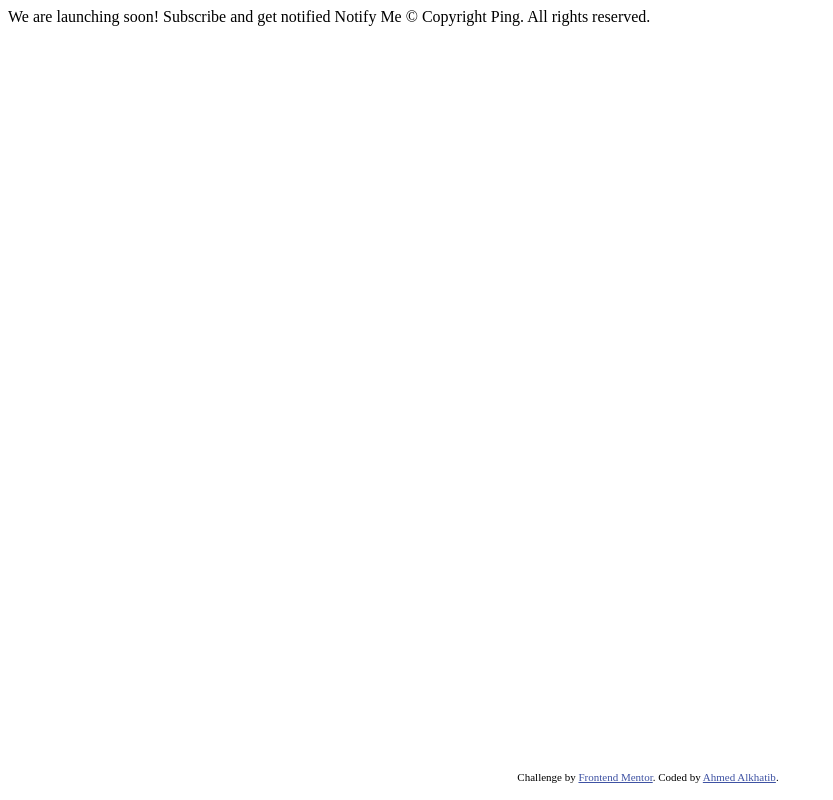
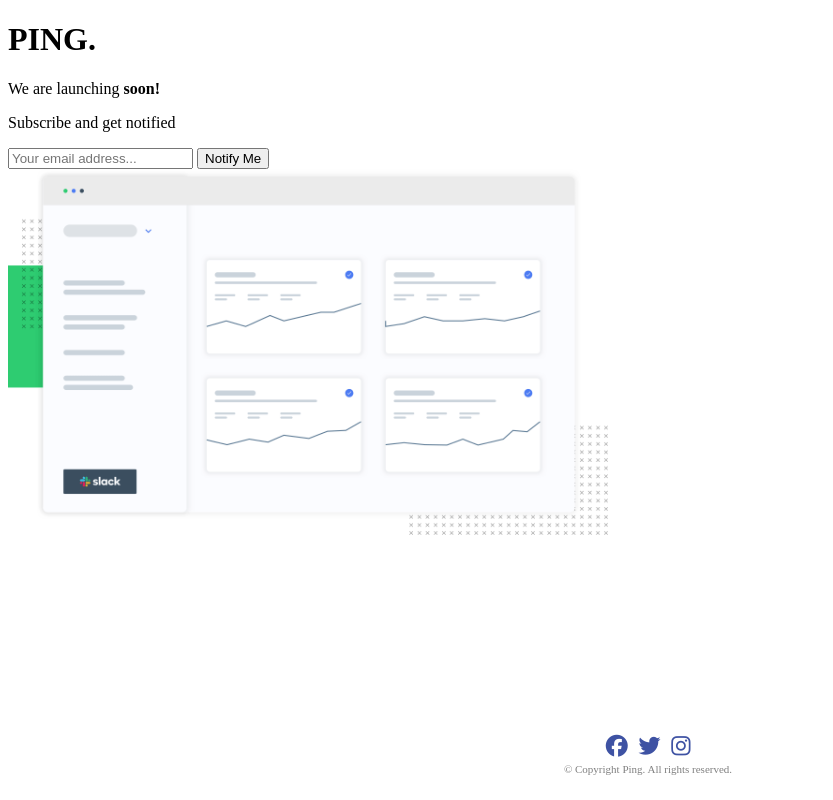
Before and after one commit to AhmedAlkh/ping-coming-soon, a plain HTML site: page index.html in a window 1280 px wide. Shown: the whole page, without its empty margins (0-833 px from the left). Drawn offline with Linux system fonts and the light colour scheme.

Commit message:
set up basic html structure, elements need to be styled and positioned

```diff
--- a/index.html
+++ b/index.html
@@ -4,6 +4,8 @@
   <meta charset="UTF-8">
   <meta name="viewport" content="width=device-width, initial-scale=1.0"> <!-- displays site properly based on user's device -->
   <link rel="icon" type="image/png" sizes="32x32" href="./images/favicon-32x32.png">
+  <!-- FONT AWESOME FOR ICONS -->
+  <script src="https://kit.fontawesome.com/c5af845aea.js" crossorigin="anonymous"></script>
   <!-- CSS RESET to remove the default browser styles and make your page look the same in all browsers. -->
   <link rel="alternate stylesheet" href="/reset.css">
   <!-- link for my stylesheet  -->
@@ -11,20 +13,32 @@
   <title>Frontend Mentor | Ping coming soon page</title>
 </head>
 <body>
+  <main>
+    <h1>PING.</h1>
+    <p>We are launching <strong>soon!</strong></p>
+    <p>Subscribe and get notified</p>
+    <div>
+      <input type="email" placeholder="Your email address...">
+      <button type="submit">Notify Me</button>
+    </div>
+    <img src="/images/illustration-dashboard.png" width="600">
+  </main>
 
-  We are launching soon!
 
-  Subscribe and get notified
 
-  Notify Me
 
-  &copy; Copyright Ping. All rights reserved.
+
+
+
 
   <footer>
-    <p class="attribution">
-      Challenge by <a href="https://www.frontendmentor.io/challenges/ping-single-column-coming-soon-page-5cadd051fec04111f7b848da/hub" target="_blank">Frontend Mentor</a>.
-      Coded by <a href="https://ahmedalkhatib.netlify.app/" target="_blank">Ahmed Alkhatib</a>.
-    </p>
+    <!-- ICON CONTAINER -->
+    <div>
+      <i class="fa-brands fa-facebook fa-2xl"></i>
+      <i class="fa-brands fa-twitter fa-2xl"></i>
+      <i class="fa-brands fa-instagram fa-2xl"></i>
+    </div>
+    <p>&copy; Copyright Ping. All rights reserved.</p>
   </footer>
 </body>
 </html>
--- a/styles.css
+++ b/styles.css
@@ -1,16 +1,19 @@
+
+
 /* FOOTER */
 
 footer {
     position: fixed;
     bottom: 0;
     width: 100%;
-    height: 40px;   /* Height of the footer */
+    height: 60px;   /* Height of the footer */
+    font-size: 11px;
+    text-align: center;
+    color: gray;
  }
 
-.attribution {
-    font-size: 11px;
-    text-align: center;
+footer i {
+    color: hsl(228, 45%, 44%);
+    padding: 4px;
+
 }
-.attribution a {
-    color: hsl(228, 45%, 44%);
-}
```
